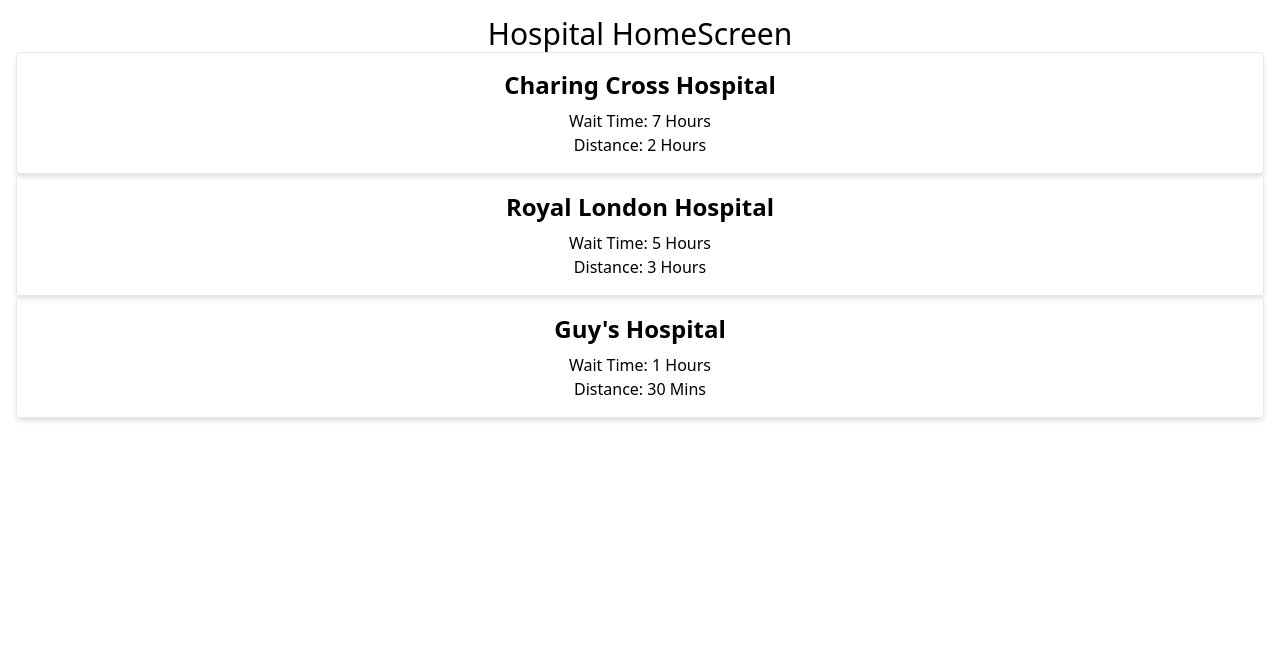
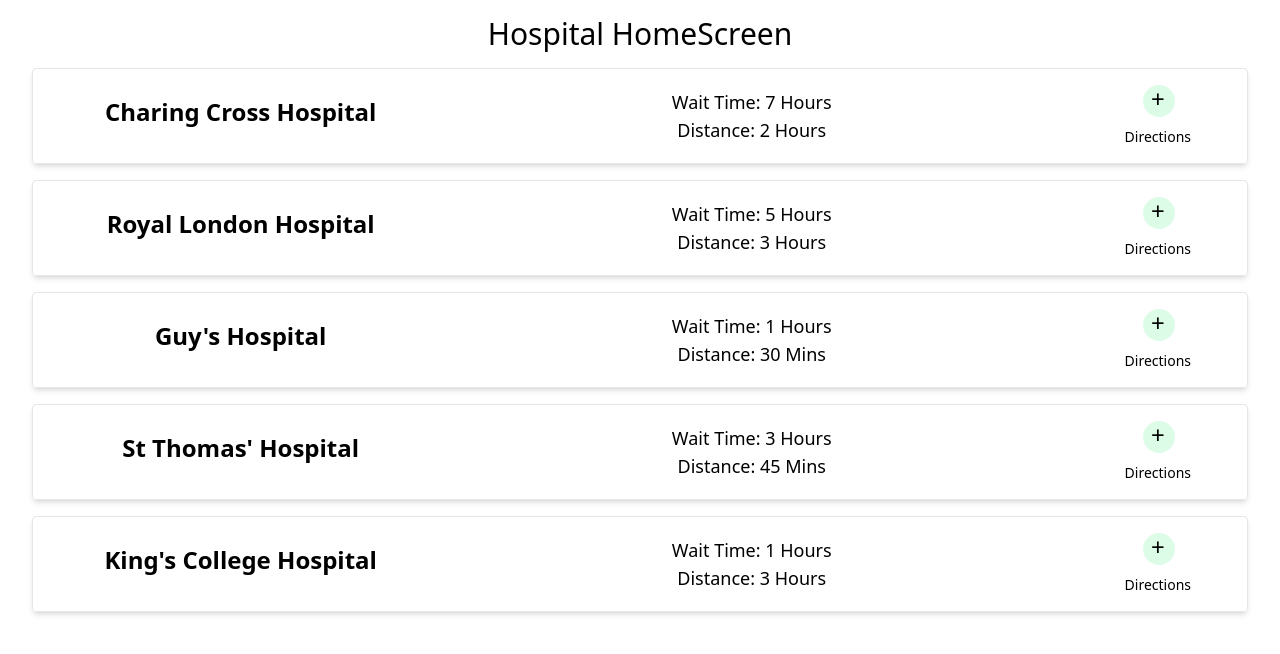
Before and after one commit to kufupa/drp44, a React (Create React App) app: page /HospitalScreen in a window 1280 px wide. Shown: the top 654 px of the page. Built offline with nearby package versions, Linux system fonts and the light colour scheme.

Commit message:
Implement frontend for HospitalScreen

```diff
--- /dev/null
+++ b/src/components/HospitalDetails.ts
@@ -0,0 +1,6 @@
+export interface HospitalDetails {
+    hospitalName: string;
+    waitTime: number;
+    distance: number;
+    directions: string;
+}
--- a/src/components/HospitalDiv.tsx
+++ b/src/components/HospitalDiv.tsx
@@ -1,19 +1,41 @@
+// TODO
+// Implement calling google maps and turn + to tick on click
+
 import React from 'react';
+import { HospitalDetails } from './HospitalDetails';
 
-interface HospitalDivProps {
-  hospitalName: string;
-  waitTime: string;
-  distance: string;
-}
+const HospitalDiv: React.FC<HospitalDetails> = ({ hospitalName, waitTime, distance, directions }) => {
+    return (
+        // Maybe have different views for different screens
+        <div className="min-h-24 relative p-4 border rounded shadow-md m-4 hover:bg-red-50 grid grid-cols-3 gap-4">
+            {/* Hospital Name */}
+            <div className="col-span-1 flex items-center justify-center">
+                <h2 className="text-2xl font-bold mb-2 max-w-96">{hospitalName}</h2>
+            </div>
 
-const HospitalDiv: React.FC<HospitalDivProps> = ({hospitalName, waitTime, distance}) => {
-  return (
-    <div className="p-4 border rounded shadow-md">
-      <h2 className="text-2xl font-bold mb-2">{hospitalName}</h2>
-      <div className=''>Wait Time: {waitTime}</div>
-      <div className=''>Distance: {distance}</div>
-    </div>
-  );
+            {/* Time */}
+            <div className="relative col-span-1 flex items-center justify-center text-lg">
+                <div className='absolute right-0'>
+                    <div>
+                        {waitTime < 1 ? `Wait Time: ${waitTime * 60} Mins` : `Wait Time: ${waitTime} Hours`}
+                    </div>
+
+                    {distance < 1 ? `Distance: ${distance * 60} Mins` : `Distance: ${distance} Hours`}
+                </div>
+            </div>
+
+            {/* Direction and Inform Hospital */}
+            <div className="relative col-span-1 flex items-center justify-center">
+                <div className="absolute text-sm right-10 bottom-0 cursor-pointer">Directions</div>
+                <div className="absolute cursor-pointer right-14 top-0">
+                    <div className="w-8 h-8 rounded-full bg-green-100 hover:bg-green-500">
+                        <div className="absolute z-10 rounded-lg text-2xl left-2 -top-0.5">+</div>
+                    </div>
+                </div>
+            </div>
+
+        </div>
+    );
 };
 
 export default HospitalDiv;
--- a/src/pages/HospitalScreen.tsx
+++ b/src/pages/HospitalScreen.tsx
@@ -1,30 +1,40 @@
 import React from 'react';
 import HospitalDiv from '../components/HospitalDiv';
-
-interface HospitalDetails {
-    hospitalName: string;
-    waitTime: string;
-    distance: string;
-}
+import { HospitalDetails } from '../components/HospitalDetails';
 
 const HospitalScreen: React.FC = () => {
     // To get data from backend
     const hospital1: HospitalDetails = {
         hospitalName: 'Charing Cross Hospital',
-        waitTime: '7 Hours',
-        distance: '2 Hours'
+        waitTime: 7,
+        distance: 2,
+        directions: 'googleMapsLink'
     }
     const hospital2: HospitalDetails = {
         hospitalName: 'Royal London Hospital',
-        waitTime: '5 Hours',
-        distance: '3 Hours'
+        waitTime: 5,
+        distance: 3,
+        directions: 'googleMapsLink'
     }
     const hospital3: HospitalDetails = {
         hospitalName: "Guy's Hospital",
-        waitTime: '1 Hours',
-        distance: '30 Mins'
+        waitTime: 1,
+        distance: 0.5,
+        directions: 'googleMapsLink'
     }
-    const hospitals: Array<HospitalDetails> = [hospital1, hospital2, hospital3];
+    const hospital4: HospitalDetails = {
+        hospitalName: "St Thomas' Hospital",
+        waitTime: 3,
+        distance: 0.75,
+        directions: 'googleMapsLink'
+    }
+    const hospital5: HospitalDetails = {
+        hospitalName: "King's College Hospital",
+        waitTime: 1,
+        distance: 3,
+        directions: 'googleMapsLink'
+    }
+    const hospitals: Array<HospitalDetails> = [hospital1, hospital2, hospital3, hospital4, hospital5];
 
   return (
     <div>
@@ -33,7 +43,7 @@
       <div className=''>
         {/* Map through all hospitals */}
         {hospitals.map((hospital, index) => (
-            <HospitalDiv hospitalName={hospital.hospitalName} waitTime={hospital.waitTime} distance={hospital.distance} />
+            <HospitalDiv hospitalName={hospital.hospitalName} waitTime={hospital.waitTime} distance={hospital.distance} directions={hospital.directions} />
         ))}
 
       </div>
```
